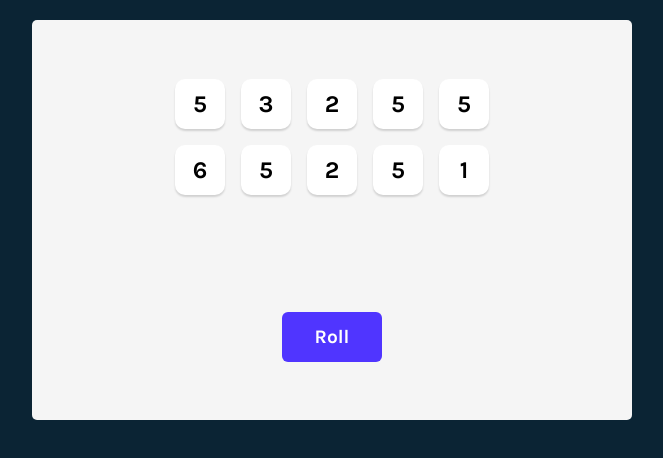
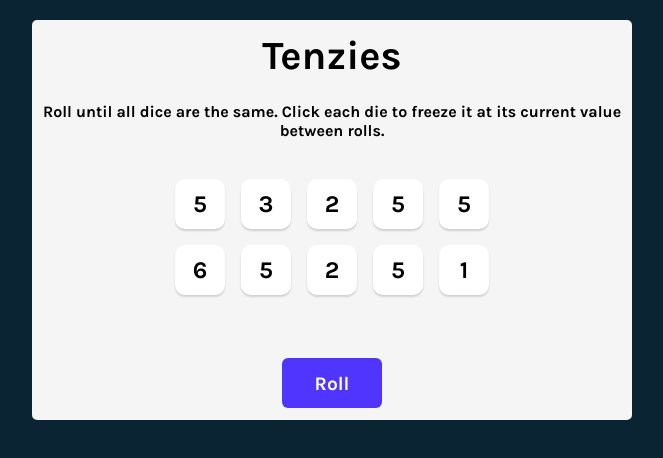
Before and after one commit to BillieAm/tenzies, a React (Create React App) app: page / in a window 1280 px wide. Shown: the top 458 px of the page, without its empty margins (308-971 px from the left). Built offline with nearby package versions, Linux system fonts and the light colour scheme.

Commit message:
add title and description

```diff
--- a/src/App.js
+++ b/src/App.js
@@ -48,6 +48,11 @@
 
   return (
     <main>
+      <h1 className="title">Tenzies</h1>
+      <p className="instructions">
+        Roll until all dice are the same. Click each die to freeze it at its
+        current value between rolls.
+      </p>
       <div className="dice-container">{diceElements}</div>
       <button className="roll-dice" onClick={rollDice}>
         Roll
--- a/src/index.css
+++ b/src/index.css
@@ -21,10 +21,21 @@
   align-items: center;
 }
 
+.title {
+  font-size: 2.5rem;
+  margin: 0;
+}
+
+.instructions {
+  margin-top: 0;
+  text-align: center;
+}
+
 .dice-container {
   display: grid;
   grid-template: auto auto / repeat(5, 1fr);
   grid-gap: 1em;
+  margin-bottom: 2.5em;
 }
 
 .die {
```
